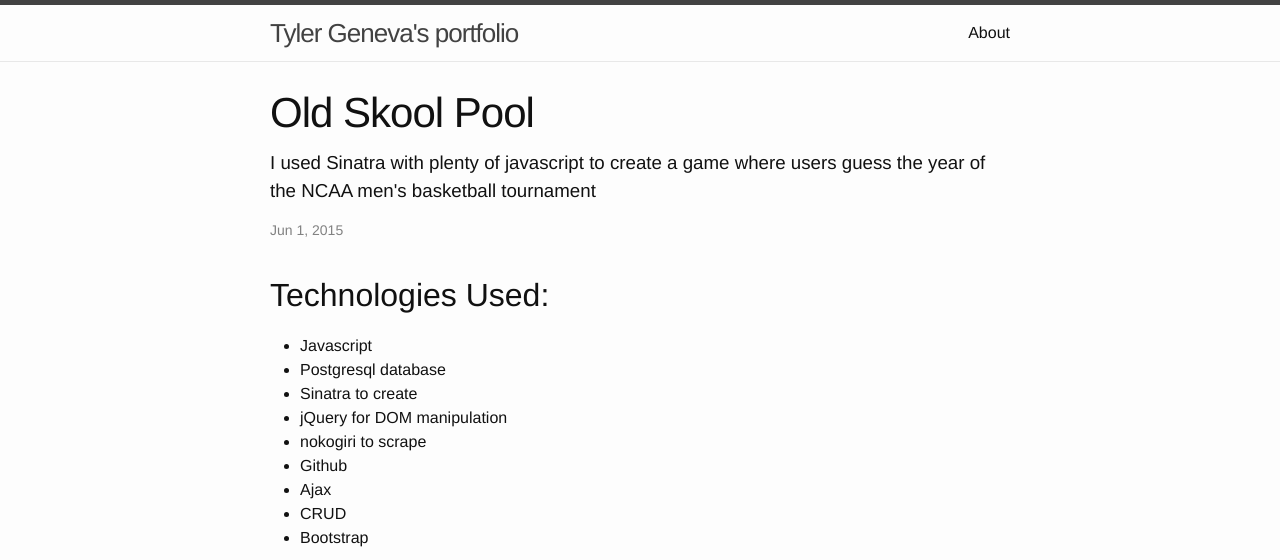
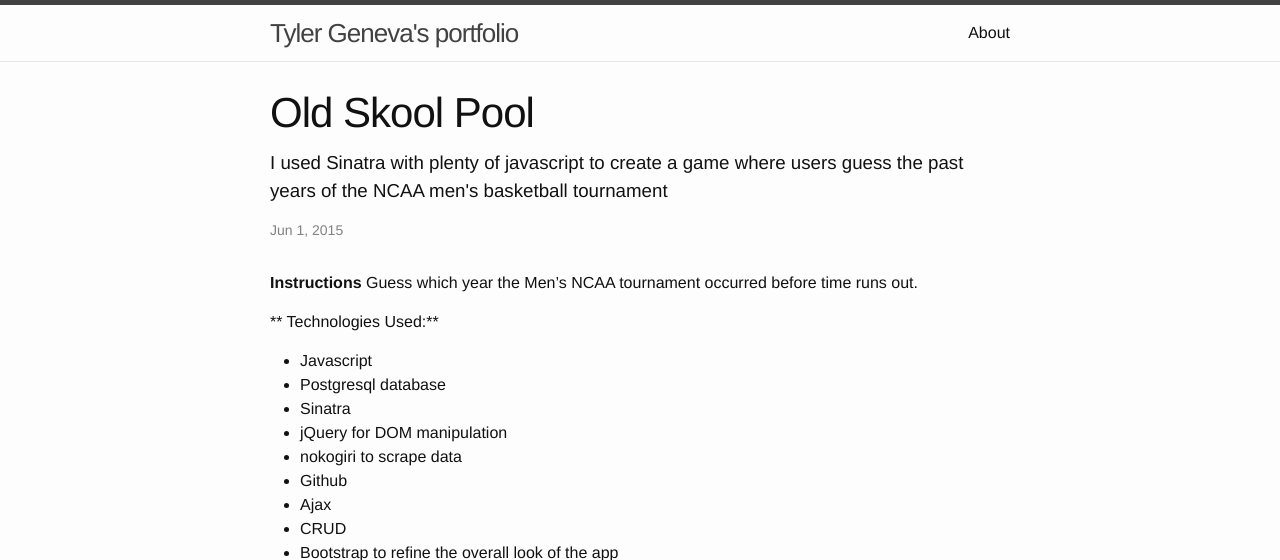
Before and after one commit to ctylerg/ctylerg.github.io, a Jekyll site: the page built from _posts/2015-06-01-portfolio.markdown, in a window 1280 px wide. Shown: the top 560 px of the page. Built offline with Jekyll 4.4.1, drawn with Linux system fonts in a browser that asks for light colours; some of the changed text lies outside the part shown; grey boxes are pictures that could not be loaded.

Commit message:
adds second port piece

```diff
--- a/_posts/2015-06-01-portfolio.markdown
+++ b/_posts/2015-06-01-portfolio.markdown
@@ -1,22 +1,33 @@
 ---
 layout: post
 title:  "Old Skool Pool"
-description: I used Sinatra with plenty of javascript to create a game where users guess the year of the NCAA men's basketball tournament
+description: I used Sinatra with plenty of javascript to create a game where users guess the past years of the NCAA men's basketball tournament
 date:   2015-06-01 10:34:07
-categories: sinatra javascript jquery github bootstrap nokogiri
+categories: sinatra javascript jQuery github bootstrap nokogiri
 ---
+**Instructions**
+Guess which year the Men's NCAA tournament occurred before time runs out.
 
-## Technologies Used:
+
+** Technologies Used:**
 
  - Javascript
  - Postgresql database
- - Sinatra to create
+ - Sinatra
  - jQuery for DOM manipulation
- - nokogiri to scrape
+ - nokogiri to scrape data
  - Github
  - Ajax
  - CRUD
- - Bootstrap
+ - Bootstrap to refine the overall look of the app
+
+<br>
+**Screenshot**
+ create new folder img in root and paste screen shot there
+ <img src="/img/sfsdf.png" alt="Screenshot">
+
+ **Live Application**
+link to heroku <a href="http" target ="_blank">http</a>
 
  **Link to repository**
- <a href="github" target = "_blank"
+ <a href="github" target ="_blank">Old Skool Pool</a>
```
Also changed, not shown: _posts/2015-05-25_Kindlies.markdown (added, +34 -0 lines), 4 other files.
